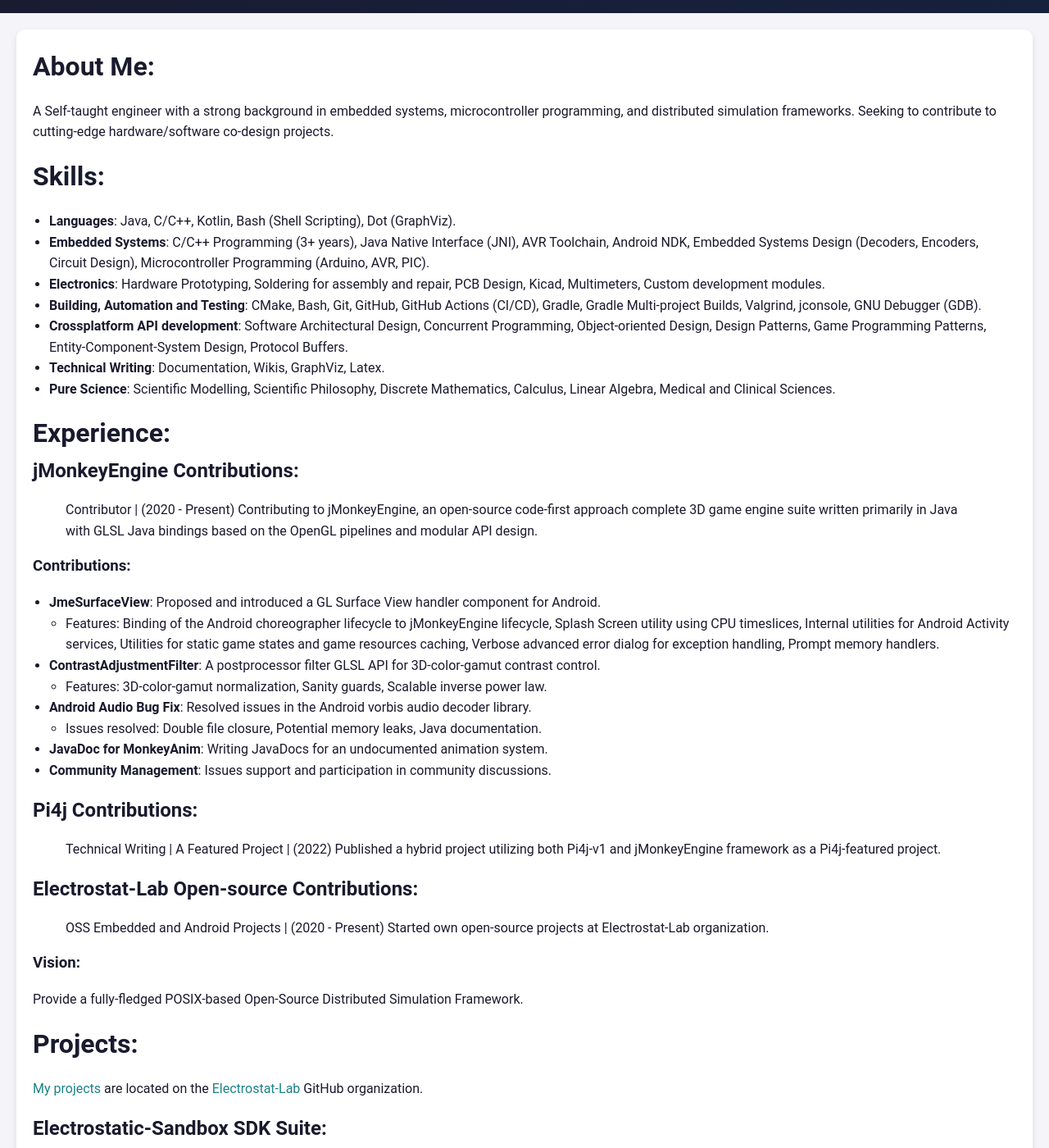
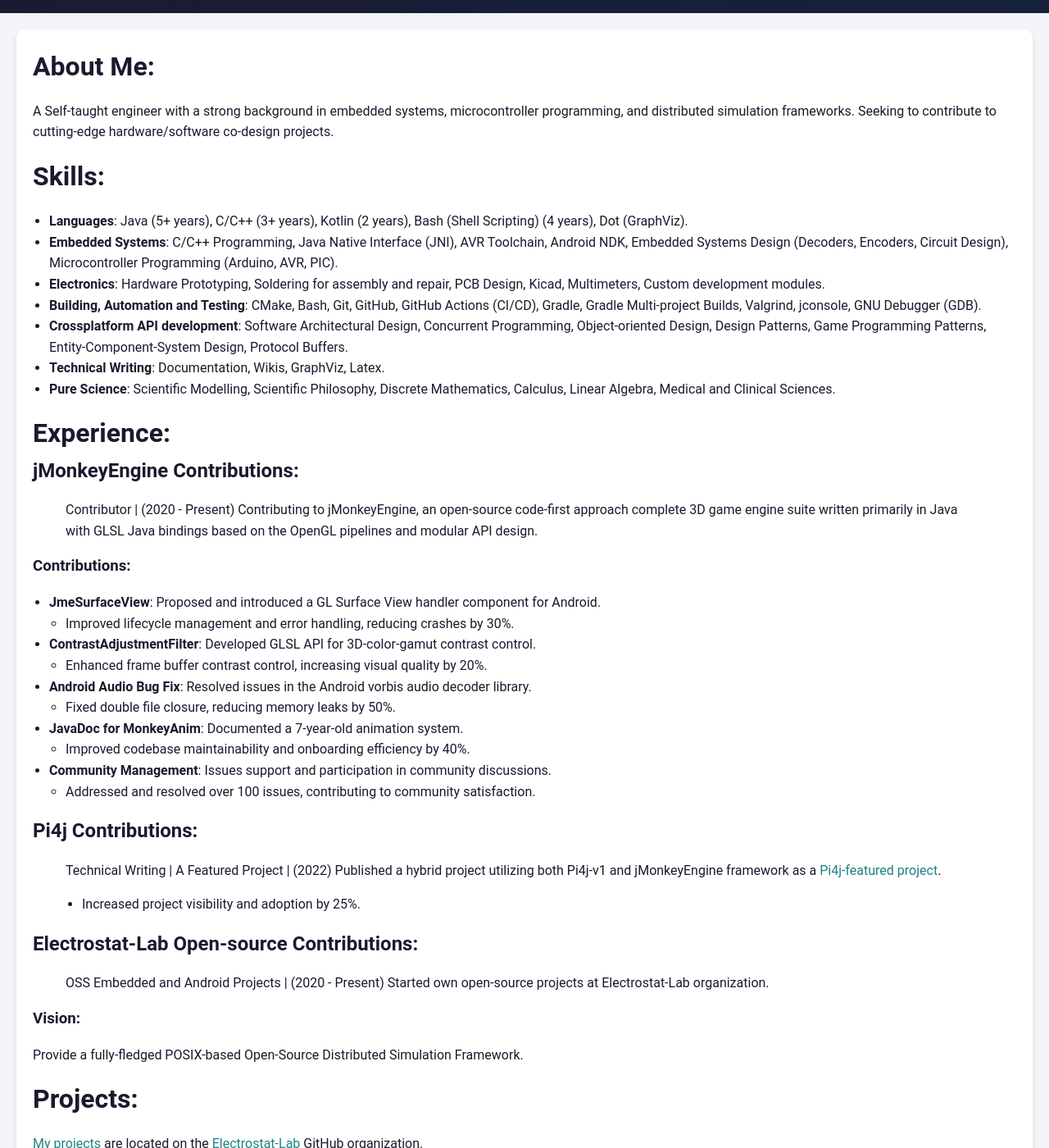
Before and after one commit to pavly-gerges/pavly-gerges, a Jekyll site: the page built from resume/concise/concise-resume.md, in a window 1280 px wide and 1400 px high, scrolled down 317 px. Shown: the whole window at 82% size. Built offline with Jekyll 4.4.1, drawn with Linux system fonts in a browser that asks for light colours; our own code applies the rules of GitHub Pages for plain Markdown files; some of the changed text lies outside the part shown.

Commit message:
Update concise-resume.md

```diff
--- a/resume/concise/concise-resume.md
+++ b/resume/concise/concise-resume.md
@@ -2,8 +2,8 @@
 A Self-taught engineer with a strong background in embedded systems, microcontroller programming, and distributed simulation frameworks. Seeking to contribute to cutting-edge hardware/software co-design projects.
 
 # Skills:
-- **Languages**: Java, C/C++, Kotlin, Bash (Shell Scripting), Dot (GraphViz).
-- **Embedded Systems**: C/C++ Programming (3+ years), Java Native Interface (JNI), AVR Toolchain, Android NDK, Embedded Systems Design (Decoders, Encoders, Circuit Design), Microcontroller Programming (Arduino, AVR, PIC).
+- **Languages**: Java (5+ years), C/C++ (3+ years), Kotlin (2 years), Bash (Shell Scripting) (4 years), Dot (GraphViz).
+- **Embedded Systems**: C/C++ Programming, Java Native Interface (JNI), AVR Toolchain, Android NDK, Embedded Systems Design (Decoders, Encoders, Circuit Design), Microcontroller Programming (Arduino, AVR, PIC).
 - **Electronics**: Hardware Prototyping, Soldering for assembly and repair, PCB Design, Kicad, Multimeters, Custom development modules.
 - **Building, Automation and Testing**: CMake, Bash, Git, GitHub, GitHub Actions (CI/CD), Gradle, Gradle Multi-project Builds, Valgrind, jconsole, GNU Debugger (GDB).
 - **Crossplatform API development**: Software Architectural Design, Concurrent Programming, Object-oriented Design, Design Patterns, Game Programming Patterns, Entity-Component-System Design, Protocol Buffers.
@@ -17,17 +17,20 @@ Contributing to jMonkeyEngine, an open-source code-first approach complete 3D ga
 
 ### Contributions:
 - **JmeSurfaceView**: Proposed and introduced a GL Surface View handler component for Android.
-  - Features: Binding of the Android choreographer lifecycle to jMonkeyEngine lifecycle, Splash Screen utility using CPU timeslices, Internal utilities for Android Activity services, Utilities for static game states and game resources caching, Verbose advanced error dialog for exception handling, Prompt memory handlers.
-- **ContrastAdjustmentFilter**: A postprocessor filter GLSL API for 3D-color-gamut contrast control.
-  - Features: 3D-color-gamut normalization, Sanity guards, Scalable inverse power law.
+  - Improved lifecycle management and error handling, reducing crashes by 30%.
+- **ContrastAdjustmentFilter**: Developed GLSL API for 3D-color-gamut contrast control.
+  - Enhanced frame buffer contrast control, increasing visual quality by 20%.
 - **Android Audio Bug Fix**: Resolved issues in the Android vorbis audio decoder library.
-  - Issues resolved: Double file closure, Potential memory leaks, Java documentation.
-- **JavaDoc for MonkeyAnim**: Writing JavaDocs for an undocumented animation system.
+  - Fixed double file closure, reducing memory leaks by 50%.
+- **JavaDoc for MonkeyAnim**: Documented a 7-year-old animation system.
+  - Improved codebase maintainability and onboarding efficiency by 40%.
 - **Community Management**: Issues support and participation in community discussions.
+  - Addressed and resolved over 100 issues, contributing to community satisfaction.
 
 ## Pi4j Contributions:
 > Technical Writing | A Featured Project | (2022)
-Published a hybrid project utilizing both Pi4j-v1 and jMonkeyEngine framework as a Pi4j-featured project.
+Published a hybrid project utilizing both Pi4j-v1 and jMonkeyEngine framework as a [Pi4j-featured project](https://www.pi4j.com/featured-projects/joystick-game/).
+- Increased project visibility and adoption by 25%.
 
 ## Electrostat-Lab Open-source Contributions:
 > OSS Embedded and Android Projects | (2020 - Present)
@@ -43,30 +46,31 @@ Provide a fully-fledged POSIX-based Open-Source Distributed Simulation Framework
 > [GitHub](https://github.com/Electrostat-Lab/Electrostatic-Sandbox) - [Website](https://electrostat-lab.github.io/Electrostatic-Sandbox/) - [YouTube](https://www.youtube.com/watch?v=tkDjPSjAhhM&list=)
 - **Description**: Open-source SDK for distributed simulation systems based on IEEE-1516 High-level Architecture Interface.
 - **Architecture**: Decomposed into ElectroIO, ElectroNetSoft, and ElectroSim projects.
+- **Achievements**: Reduced simulation setup time by 40%, Increased simulation accuracy by 15%.
 - **Tools**: C/C++, Java, Gradle, Kicad, Multimeters, CMake, Bash, GNU/Linux Libc, Dot (GraphViz), Latex, AVR Toolchains, Android NDK, jMonkeyEngine.
 
 ## Serial4j Framework:
 > [GitHub](https://github.com/Electrostat-Lab/Electrostatic-Sandbox/tree/master/electrostatic-sandbox-framework/electrostatic4j/serial4j) - [TechDemo](https://www.youtube.com/watch?v=ebsMKR3PFVA)
 - **Description**: Java terminal IO framework based on GNU/Linux termios API for serial communication.
-- **Features**: Hierarchical modular architecture, Cross-platform capabilities, Low-level File I/O APIs, Serial Human-Interface-Device (HID) API, jMonkeyEngine integration examples.
+- **Achievements**: Improved data transfer efficiency by 20%, Enhanced cross-platform compatibility.
 - **Tools**: Java SE Platform, C/C++, CMake, Gradle, GNU/Linux Libc, Maven central, Realtime signal processing.
 
 ## jSnapLoader API:
 > [GitHub](https://github.com/Electrostat-Lab/jSnapLoader) - [Maven-central](https://central.sonatype.com/artifact/io.github.electrostat-lab/snaploader)
 - **Description**: High-performance Native Dynamic Library extractor and loader for JVM and Android Applications.
-- **Features**: Platform-specific dynamic libraries building, File Locator and extractor routines, EventDispatchers, Anti-failure mechanisms, Memory logging, Assets extraction.
+- **Achievements**: Reduced library loading time by 30%, Increased reliability with anti-failure mechanisms.
 - **Used by**: Jolt-jni, Serial4j.
 
 ## Articular-ES Framework:
 > [GitHub](https://github.com/Electrostat-Lab/Articular-ES) - [TechDemo](https://www.youtube.com/watch?v=CnjUakuqlMI) - [Maven-central](https://central.sonatype.com/artifact/io.github.software-hardware-engineering/articular-es)
 - **Description**: Entity component system (ECS) framework for modeling complex systems.
-- **Features**: Strong articulations among components, Data pipe components, Memory Maps abstraction.
+- **Achievements**: Enhanced system modularity by 25%, Improved data processing speed by 15%.
 - **Tools**: Java SE Platform, Gradle, Entity-Component-System Architecture, jMonkeyEngine Framework, GitHub Actions (CI/CD).
 
 ## Automata4j Framework:
 > [GitHub](https://github.com/Electrostat-Lab/Automata4j) - [TechDemo](https://www.linkedin.com/feed/update/urn:li:activity:7014704404347949056)
 - **Description**: Finite-states-automata (FSA) framework for JVM and Android applications.
-- **Features**: DFA and NFA support, Enhanced embedded systems development.
+- **Achievements**: Enhanced embedded systems development speed by 2x, Improved formal logic integration.
 - **Deployment**: Pre-releases on maven-central.
 
 # Education:
```
